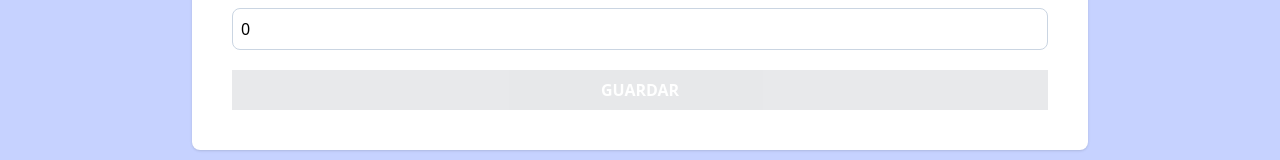
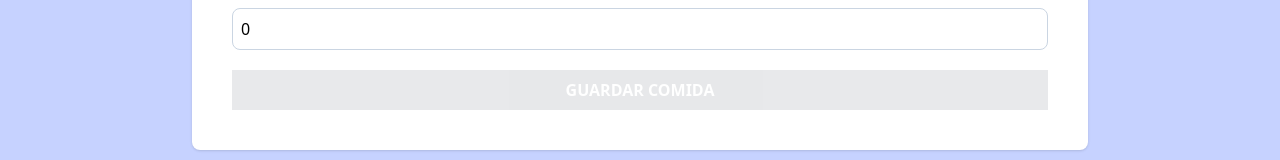
Before and after one commit to franwrld/calories-tracker, a React (Vite) app: page / in a window 1280 px wide. Shown: the part 396-556 px from the top of the page. Built offline with nearby package versions, Linux system fonts and the light colour scheme.

Commit message:
Accion con Dispatch creada

```diff
--- a/src/App.tsx
+++ b/src/App.tsx
@@ -1,6 +1,10 @@
+import { useReducer } from "react"
 import Form from "./components/Form"
+import { activityReducer, initialState } from "./reducers/activityReducer"
 
 function App() {
+
+  const [state, dispatch] = useReducer(activityReducer, initialState)
 
   return (
     <>
@@ -15,7 +19,7 @@ function App() {
       <section className="bg-indigo-200 py-20 px-5">
         <div className="max-w-4xl mx-auto">
             <Form
-
+              dispatch={dispatch}
             />
         </div>
       </section>
--- a/src/components/Form.tsx
+++ b/src/components/Form.tsx
@@ -1,8 +1,12 @@
+import { useState, ChangeEvent, FormEvent, Dispatch } from "react"
 import { categories } from "../data/categories"
-import { Activity } from "../types"
-import { useState, ChangeEvent } from "react"
+import type { Activity } from "../types"
+import { ActivityActions } from "../reducers/activityReducer"
 
-export default function Form() {
+type FormProps = {
+    dispatch: Dispatch<ActivityActions>
+}
+export default function Form({dispatch} : FormProps) {
 
     const [activity, setActivity] = useState<Activity>({
         category: 1,
@@ -11,10 +15,10 @@ export default function Form() {
     })
 
     const handleChange = (e: ChangeEvent<HTMLSelectElement> | ChangeEvent<HTMLInputElement>) => {
-        const isNumberField = ['category', 'calories'].includes(e.target.id)
+
         setActivity({
             ...activity,
-            [e.target.id]: isNumberField ? +e.target.value : e.target.value
+            [e.target.id]: e.target.value
         })
     }
 
@@ -23,10 +27,17 @@ export default function Form() {
         return name.trim() !== '' && calories > 0
     }
 
+    const handleSubmit = (e: FormEvent<HTMLFormElement>) => {
+        e.preventDefault()
+
+        dispatch({ type: "save-activity", payload: {newActivity: activity}})
+    }
+
     return (
         <form
             action=""
             className="space-y-5 bg-white shadow p-10 rounded-lg"
+            onSubmit={handleSubmit}
         >
             <div className="grid grid-cols-1 gap-3">
                 <label htmlFor="category" className="font-bold">Categoria:</label>
@@ -74,7 +85,7 @@ export default function Form() {
             <input
                 type="submit"
                 className="bg-gray-800 hover:bg-gray-900 w-full p-2 font-bold uppercase text-white cursor-pointer disabled:opacity-10"
-                value="Guardar"
+                value={activity.category === 1 ? 'Guardar Comida' : 'Guardar Ejercicio'}
                 disabled={!isValidActivity()}
             />
 
--- /dev/null
+++ b/src/reducers/activityReducer.ts
@@ -0,0 +1,22 @@
+import { Activity } from "../types"
+
+export type ActivityActions =
+    { type: 'save-activity', payload: { newActivity : Activity }}
+
+type ActivityState = {
+    activities : Activity[]
+}
+
+export const initialState : ActivityState = {
+    activities: []
+}
+
+export const activityReducer = (
+    state : ActivityState = initialState,
+    action : ActivityActions
+) => {
+    if(action.type === 'save-activity') {
+        // Este codigo maneja la logica de actualizar state
+        console.log('desde el type de save-activity')
+    }
+}
--- a/src/types/index.ts
+++ b/src/types/index.ts
@@ -3,8 +3,8 @@ export type Category = [
     name: string
 ]
 
-export type Activity = [
+export type Activity = {
     category: number,
     name: string,
     calories: number
-]
+}
```
